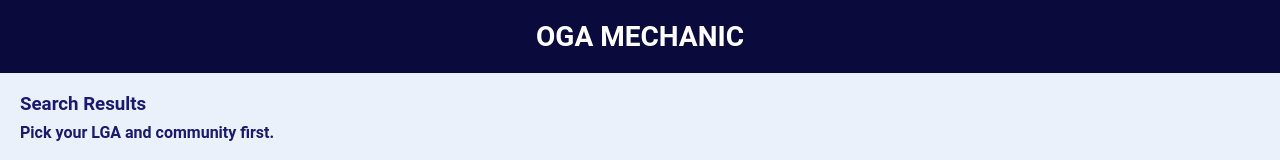
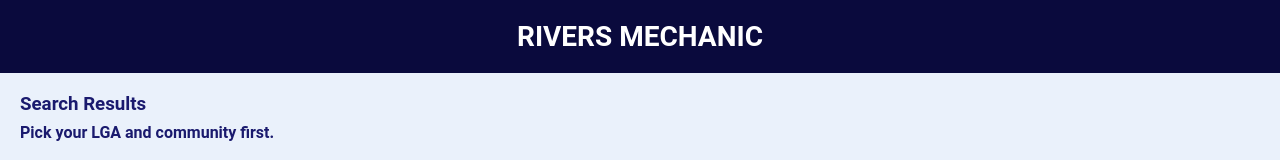
Before and after one commit to miracleorexcel-debug/Oga-Mechanic-, a plain HTML site: page Results.html in a window 1280 px wide. Shown: the top 160 px of the page. Drawn offline with Linux system fonts and the light colour scheme.

Commit message:
Change title and header from OGA to RIVERS

```diff
--- a/Results.html
+++ b/Results.html
@@ -3,14 +3,14 @@
 <head>
   <meta charset="UTF-8">
   <meta name="viewport" content="width=device-width, initial-scale=1">
-  <title>OGA MECHANIC - Results</title>
+  <title>RIVERS MECHANIC - Results</title>
   <link rel="stylesheet" href="mechanic.css">
   <script src="mechanic.js"></script>
 </head>
 
 <body>
   <header>
-    <h1>OGA MECHANIC</h1>
+    <h1>RIVERS MECHANIC</h1>
   </header>
 
   <main>
```
